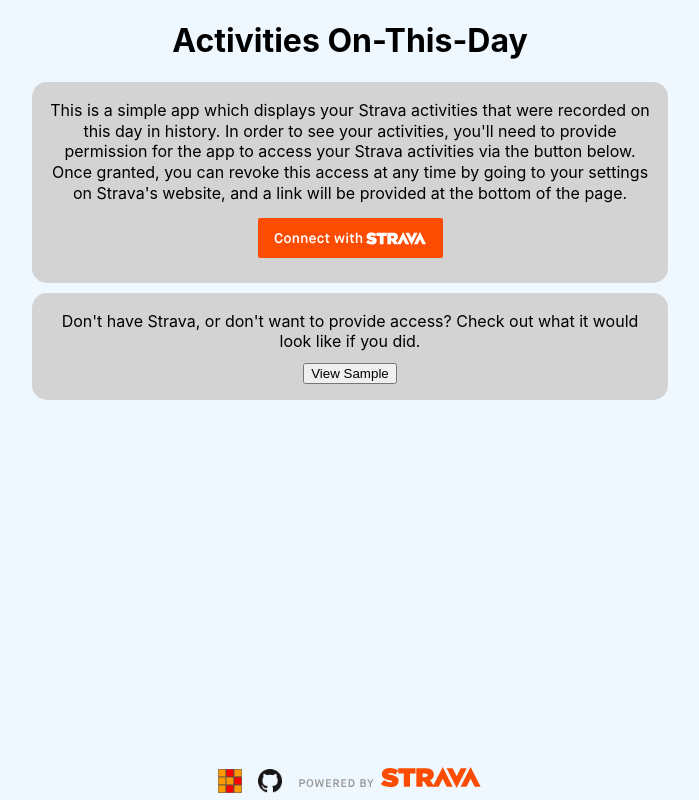
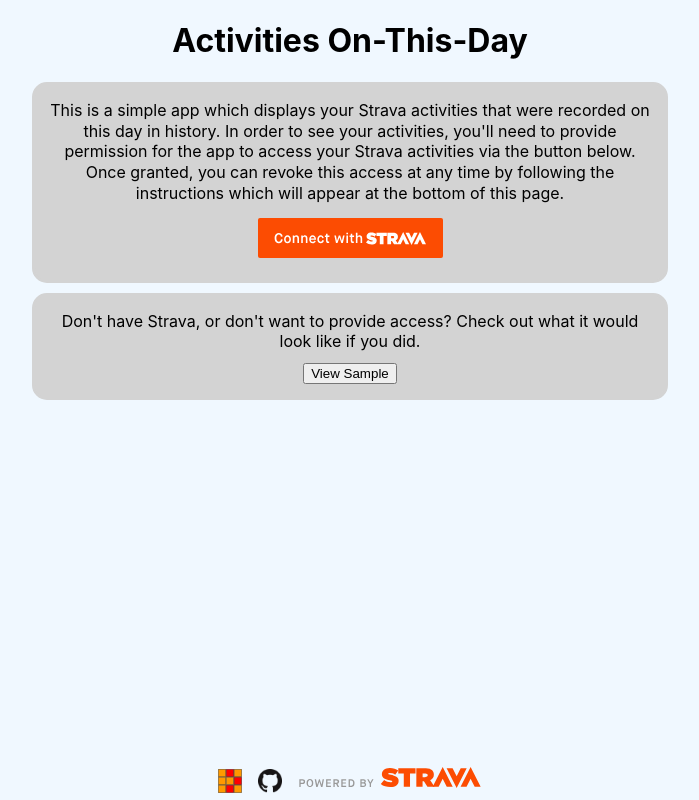
Before and after one commit to kr-matthews/activities-on-this-day, a React (Create React App) app: page /authenticate in a window 1280 px wide. Shown: the whole page, without its empty margins (290-989 px from the left). Built offline with nearby package versions, Linux system fonts and the light colour scheme; no server answers.

Commit message:
Update text for where to find revoke instructions

```diff
--- a/src/data/strings.js
+++ b/src/data/strings.js
@@ -18,9 +18,9 @@ const strings = {
 
   sentences: {
     description:
-      "This is a simple app which displays your Strava activities that were recorded on this day in history. In order to see your activities, you'll need to provide permission for the app to access your Strava activities via the button below. Once granted, you can revoke this access at any time by going to your settings on Strava's website, and a link will be provided at the bottom of the page.",
+      "This is a simple app which displays your Strava activities that were recorded on this day in history. In order to see your activities, you'll need to provide permission for the app to access your Strava activities via the button below. Once granted, you can revoke this access at any time by following the instructions which will appear at the bottom of this page.",
     alreadyAuthenticated:
-      "You've already provided permission for the app to access your Strava activities; you don't need to provide it again. Doing so again will replace any previously stored permissions. To clear permissions and activities stored in the app and revoke access on Strava, continue to your activities and follow the instructions there.",
+      "You've already provided permission for the app to access your Strava activities; you don't need to provide it again. Doing so again will replace any previously stored permissions. To clear permissions and activities stored in the app and revoke access on Strava, continue to your activities and follow the instructions at the bottom of the page.",
     sample:
       "Don't have Strava, or don't want to provide access? Check out what it would look like if you did.",
     sampleWarning: "These are sample activities, not your real activities.",
```
